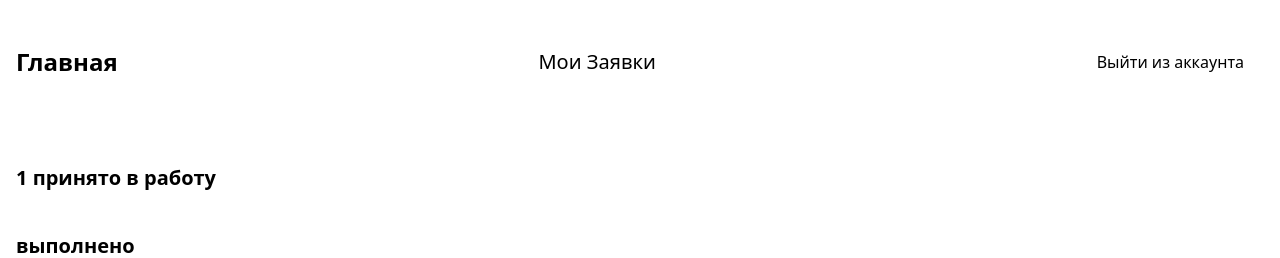
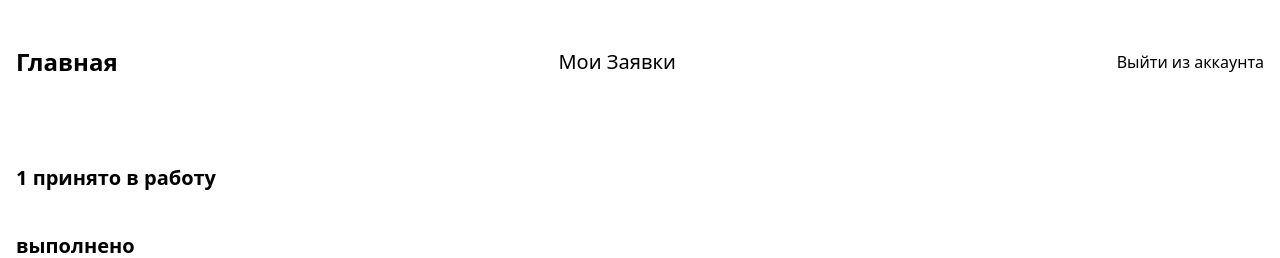
Before and after one commit to smval18/django-2.1, a Django app: page /catalog/ in a window 1280 px wide. Shown: the top 258 px of the page. Run offline with Django 4.2, Linux system fonts and the light colour scheme; a user stored in the database is signed in; data comes from the database, SQL or seed files in the repository; both versions use the stored data as it was after the commit; some libraries are stand-ins or nearby versions.

Commit message:
'исправление_выхода'

```diff
--- a/project/catalog/templates/base_generic.html
+++ b/project/catalog/templates/base_generic.html
@@ -28,7 +28,7 @@
             <div class="">
                 {% if user.is_authenticated %}
 
-                <a type="button" class="text-black font-medium  text-m px-5"
+                <a type="button" class="text-black font-medium  text-m  "
                     href="{% url 'logout' %}?next={{ request.path }}">Выйти из аккаунта</a>
 
 
--- a/project/catalog/templates/registration/logout.html
+++ b/project/catalog/templates/registration/logout.html
@@ -1,4 +1,4 @@
-{% extends "base.html" %}
+{% extends "base_generic.html" %}
 
 {% block main %}
 
```
Also changed, not shown: project/db.sqlite3.
